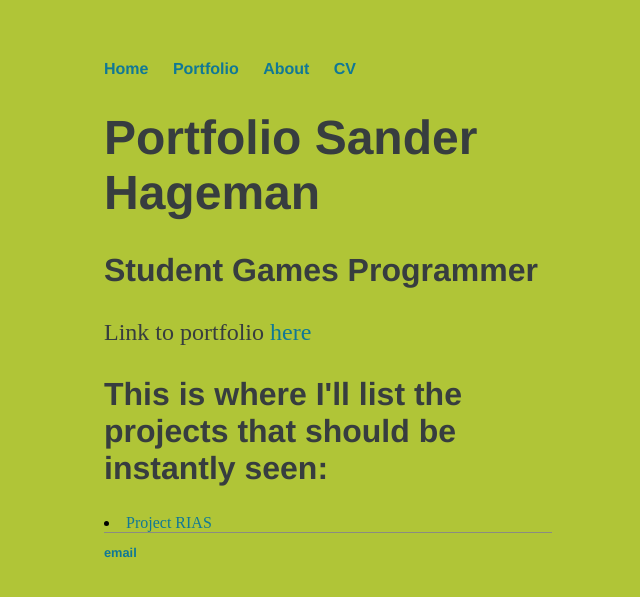
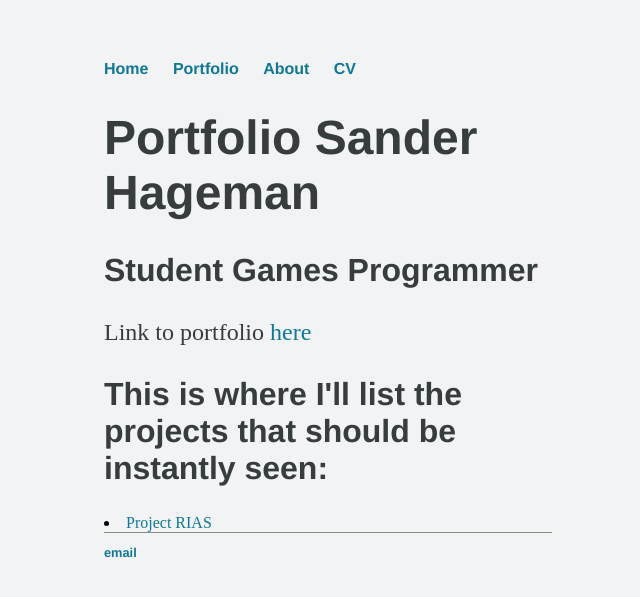
Before and after one commit to SanderHageman/sanderhageman.github.io, a Jekyll site: the page built from index.html, in a window 1280 px wide. Shown: the top 597 px of the page, without its empty margins (312-952 px from the left). Built offline with Jekyll 4.4.1, drawn with Linux system fonts in a browser that asks for light colours.

Commit message:
Update main.css

```diff
--- a/css/main.css
+++ b/css/main.css
@@ -1,7 +1,7 @@
 body {
     margin: 60px auto;
     width: 35%;
-    background-color: #B0C537;
+    background-color: #F1F3F4;
 }
 nav ul, footer ul {
     font-family:'Helvetica', 'Arial', 'Sans-Serif';
```
